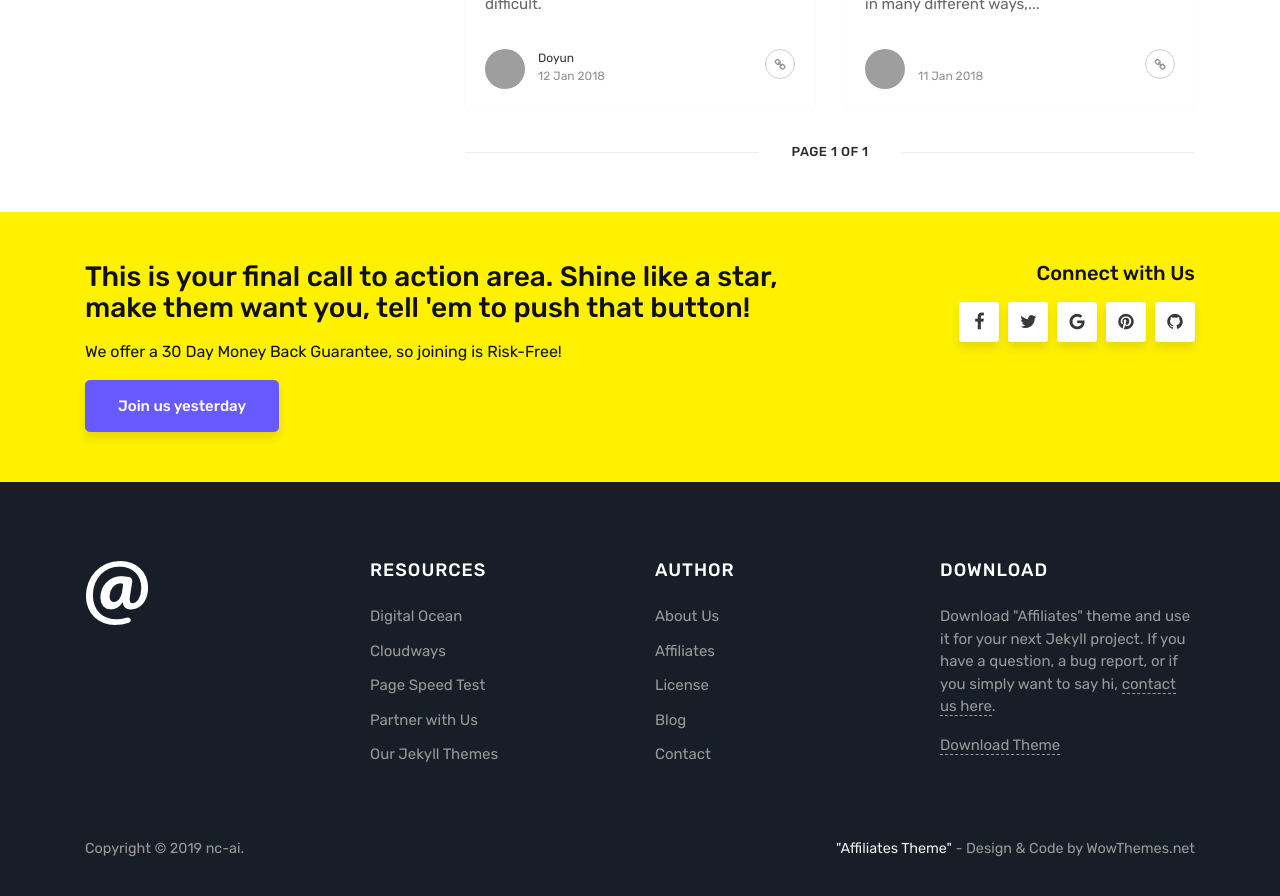
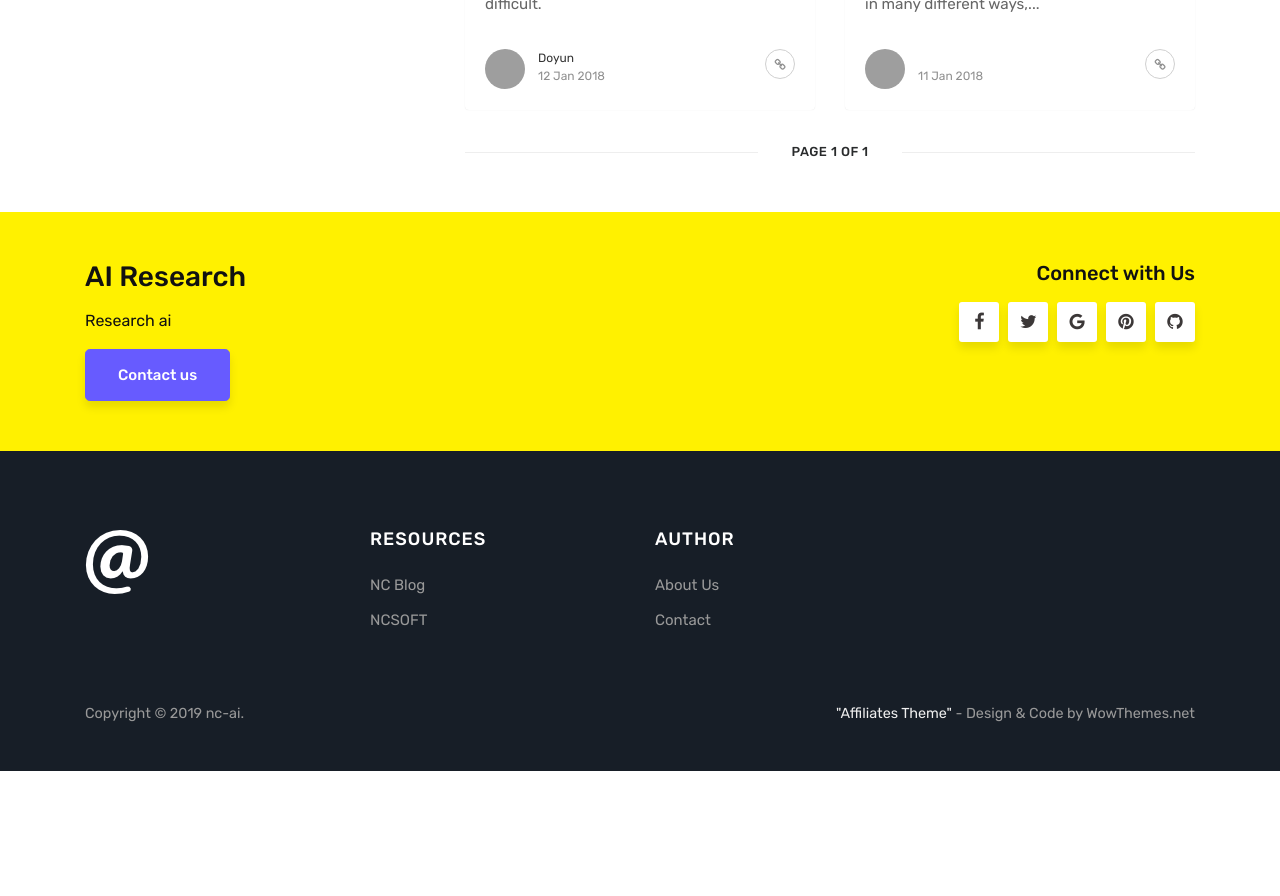
Before and after one commit to dykim-nc/dykim-nc.github.io, a Jekyll site: the page built from index.html, in a window 1280 px wide and 900 px high, scrolled down 1895 px. Shown: the top 896 px of the window. Built offline with Jekyll 4.4.1, drawn with Linux system fonts in a browser that asks for light colours; the list of posts is cut into pages by our own code; after the commit the page ends 2666 px from its top, so only the background shows below that; grey boxes are pictures that could not be loaded.

Commit message:
fix footer

```diff
--- a/_layouts/default.html
+++ b/_layouts/default.html
@@ -129,9 +129,9 @@
         <div class="container">
             <div class="row justify-content-center">
                 <div class="col-md-8">
-                    <h3>This is your final call to action area. Shine like a star, make them want you, tell 'em to push that button!</h3>
-                    <p>We offer a <span>30 Day Money Back Guarantee</span>, so joining is <span class="risk-free">Risk-Free!</span></p>
-                    <a class="btn btn-primary btn-lg" href="#">Join us yesterday</a>
+                    <h3>AI Research</h3>
+                    <p>Research ai</p>
+                    <a class="btn btn-primary btn-lg" href="#">Contact us</a>
                 </div>
                 <div class="col-md-4 text-right footersocial">
                     <h5>Connect with Us</h5>
@@ -164,33 +164,19 @@
                 <div class="footer-widget">
                 <h5 class="title">Resources</h5>
                 <ul>
-                <li><a target="_blank" href="https://m.do.co/c/84c9b45d0c47">Digital Ocean</a></li>
-                <li><a target="blank" href="https://www.cloudways.com/en/pricing.php?id=153986&amp;a_bid=005da123">Cloudways</a></li>
-                <li><a target="blank" href="http://shareasale.com/r.cfm?b=875645&amp;u=1087935&amp;m=41388&amp;urllink=&amp;afftrack=">Page Speed Test</a></li>
-                <li><a target="blank" href="https://www.wowthemes.net/affiliate-area/?utm_source=fromjekyllsidebar&utm_campaign=sidebar">Partner with Us</a></li>
-                <li><a target="blank" href="https://www.wowthemes.net/category/jekyll-themes/">Our Jekyll Themes</a></li>
-                </ul>
+                <li><a target="_blank" href="http://blog.ncsoft.com">NC Blog</a></li>
+                <li><a target="blank" href="http://www.ncsoft.com">NCSOFT</a></li>
+		</ul>
                 </div>
-                </div>
+		</div>
 
                 <div class="col-sm-3">
                 <div class="footer-widget">
                 <h5 class="title">Author</h5>
                 <ul>
                 <li><a href="https://www.wowthemes.net/premium-themes-templates/">About Us</a></li>
-                <li><a target="_blank" href="https://www.wowthemes.net/affiliate-area/">Affiliates</a></li>
-                <li><a href="https://www.wowthemes.net/terms-and-conditions/">License</a></li>
-                <li><a href="https://www.wowthemes.net/blog/">Blog</a></li>
                 <li><a href="https://www.wowthemes.net/support/">Contact</a></li>
                 </ul>
-                </div>
-                </div>
-
-                <div class="col-sm-3">
-                <div class="footer-widget textwidget">
-                    <h5 class="title">Download</h5>
-                    <p>Download "Affiliates" theme and use it for your next Jekyll project. If you have a question, a bug report, or if you simply want to say hi, <a href="https://www.wowthemes.net/support/">contact us here</a>.</p>
-                    <a href="https://github.com/wowthemesnet/affiliates-jekyll-theme/archive/master.zip">Download Theme</a>
                 </div>
                 </div>
             </div>
--- a/_layouts/post.html
+++ b/_layouts/post.html
@@ -11,9 +11,9 @@ post_class: post-template
 	<div class="row">
 
 		<!-- Sidebar -->
-<!--        <div class="col-sm-4">
+        <div class="col-sm-4">
         {% include sidebar.html %}
-        </div> -->
+        </div>
 
 
 		<!-- Post -->
```
